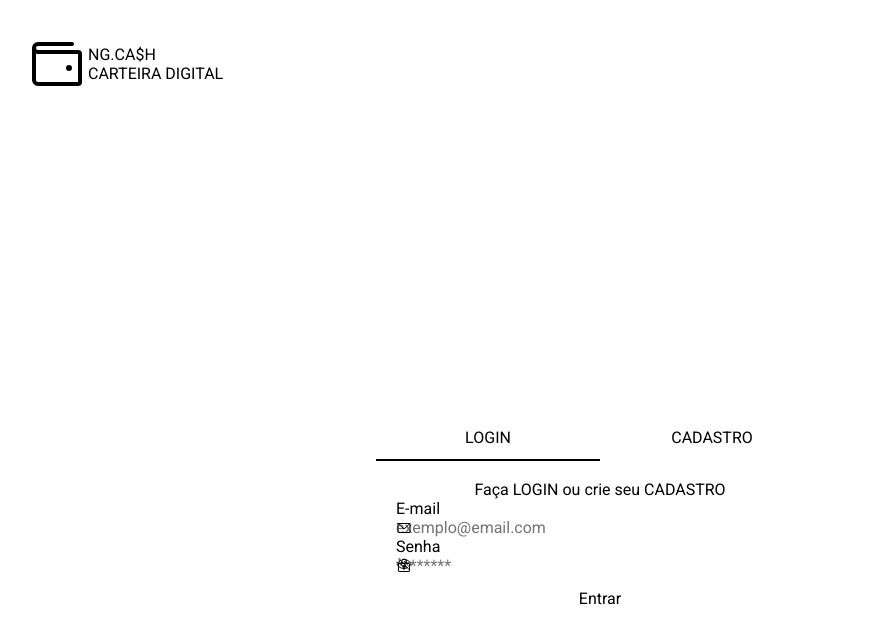
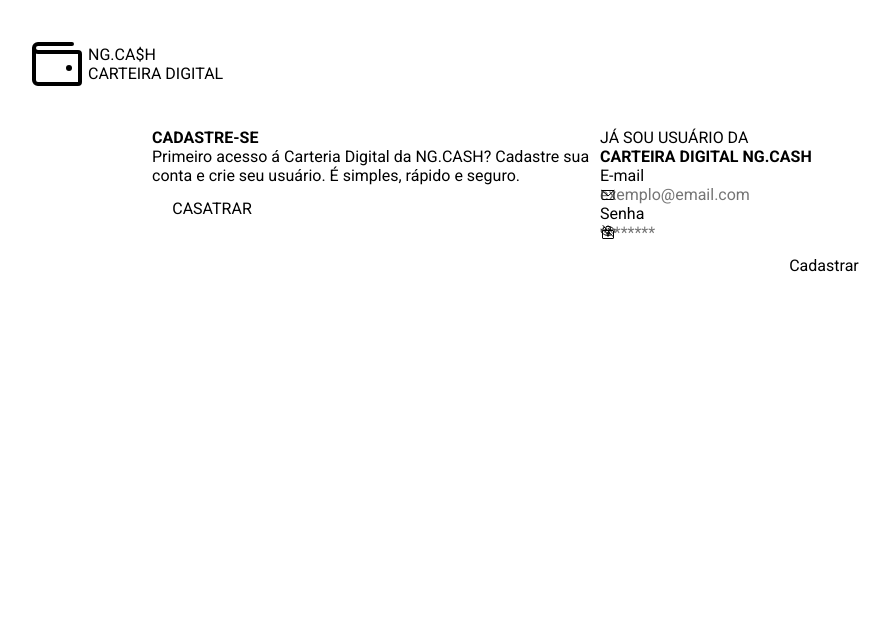
Before and after one commit to amosrodrigues/web-digital-cash, a Next.js app in the folder web/: page /create in a window 1280 px wide. Shown: the top 642 px of the page, without its empty margins (40-928 px from the left). Built offline with nearby package versions, Linux system fonts and the light colour scheme; no server answers.

Commit message:
reafactor: ajusts screns oh the pages.

```diff
--- a/web/src/components/SignIn/index.ts
+++ /dev/null
@@ -1,2 +0,0 @@
-export * from './Login'
-export * from './Login'
--- a/web/src/pages/create/index.tsx
+++ b/web/src/pages/create/index.tsx
@@ -1,35 +1,34 @@
-import { Login } from '../../components/SignIn'
-import { Create } from '../../components/SignIn/Create'
+import { Button } from '../../components/Button'
+import { Create } from '../../screens/Create'
 import { Text } from '../../components/Text'
+
+import Link from 'next/link'
+
 import {
-  AppContainer,
-  TabsContent,
-  TabsList,
-  TabsRoot,
-  TabsTrigger,
+  CreateContainer,
+  SectionCreate,
+  SectionSignIn,
 } from '../../styles/pages/create'
 
 export default function App() {
   return (
-    <AppContainer>
-      <TabsRoot defaultValue="tab1">
-        <TabsList aria-label="Faça login ou um novo cadastro">
-          <TabsTrigger className="TabsTrigger" value="tab1">
-            LOGIN
-          </TabsTrigger>
-          <TabsTrigger className="TabsTrigger" value="tab2">
-            CADASTRO
-          </TabsTrigger>
-        </TabsList>
-        <TabsContent value="tab1">
-          <Text>Faça LOGIN ou crie seu CADASTRO</Text>
-          <Login />
-        </TabsContent>
-        <TabsContent value="tab2">
-          <Text>Cadastre-se e entre automaticamente</Text>
-          <Create />
-        </TabsContent>
-      </TabsRoot>
-    </AppContainer>
+    <CreateContainer>
+      <SectionCreate>
+        <Text as="h2">CADASTRE-SE</Text>
+        <Text>
+          Primeiro acesso á Carteria Digital da NG.CASH? Cadastre sua conta e
+          crie seu usuário. É simples, rápido e seguro.
+        </Text>
+        <Button as={Link} href="/create" variant="secondary">
+          CASATRAR
+        </Button>
+      </SectionCreate>
+
+      <SectionSignIn>
+        <Text>JÁ SOU USUÁRIO DA</Text>
+        <Text as="h2">CARTEIRA DIGITAL NG.CASH</Text>
+        <Create />
+      </SectionSignIn>
+    </CreateContainer>
   )
 }
--- a/web/src/pages/index.tsx
+++ b/web/src/pages/index.tsx
@@ -1,7 +1,7 @@
 import Link from 'next/link'
 import { Button } from '../components/Button'
-import { Login } from '../components/SignIn'
 import { Text } from '../components/Text'
+import { SignIn } from '../screens/SignIn'
 
 import {
   SectionCreate,
@@ -26,7 +26,7 @@
       <SectionSignIn>
         <Text>JÁ SOU USUÁRIO DA</Text>
         <Text as="h2">CARTEIRA DIGITAL NG.CASH</Text>
-        <Login />
+        <SignIn />
       </SectionSignIn>
     </SignInContainer>
   )
--- a/web/src/components/SignIn/Create.tsx
+++ b/web/src/screens/Create/index.tsx
@@ -1,8 +1,8 @@
 import { EnvelopeSimple, LockKey } from 'phosphor-react'
 import { useForm, SubmitHandler } from 'react-hook-form'
 import { yupResolver } from '@hookform/resolvers/yup'
-import { Button } from '../Button'
-import { TextInput } from '../TextInput'
+import { Button } from '../../components/Button'
+import { TextInput } from '../../components/TextInput'
 import { FormContainer } from './styles'
 
 import { toast, ToastContainer } from 'react-toastify'
@@ -11,7 +11,7 @@
 import { ErrorMessage } from '@hookform/error-message'
 
 import * as yup from 'yup'
-import { Loading } from '../Loading'
+import { Loading } from '../../components/Loading'
 
 type SignInFormData = {
   email?: string
--- a/web/src/styles/pages/create.ts
+++ b/web/src/styles/pages/create.ts
@@ -1,78 +1,106 @@
 import { styled } from '../../styles'
 import * as Tabs from '@radix-ui/react-tabs'
 
-export const AppContainer = styled('div', {
+export const CreateContainer = styled('main', {
+  display: 'flex',
+  alignItems: 'flex-start',
+  justifyContent: 'center',
+  gap: '$10',
+  width: '90%',
+  maxWidth: 1180,
+})
+
+export const SectionCreate = styled('section', {
   display: 'flex',
   flexDirection: 'column',
-  alignItems: 'center',
-  justifyContent: 'center',
-  height: '100vh',
-})
+  alignItems: 'flex-start',
+  padding: '$8 $4',
+  gap: '$4',
+  width: 'min(90%, 28rem)',
 
-export const TabsRoot = styled(Tabs.Root, {
-  display: 'flex',
-  flexDirection: 'column',
-  width: 'min(90vw, 28rem)',
   boxShadow: '0 2px 10px $gray400',
-})
 
-export const TabsList = styled(Tabs.List, {
-  flexShrink: '0',
-  display: 'flex',
-  borderBottom: '1px solid $gray500',
-})
-
-export const TabsTrigger = styled(Tabs.Trigger, {
-  fontFamily: 'inherit',
-  backgroundColor: '$gray800',
-  padding: '0 20px',
-  height: '45px',
-  flex: '1',
-  display: 'flex',
-  alignItems: 'center',
-  justifyContent: 'center',
-  fontSize: '$lg',
-  lineHeight: '$base',
-  color: '$gray100',
-  userSelect: 'none',
-  cursor: 'pointer',
-  border: 0,
-
-  '&:first-child': {
-    borderTopLeftRadius: '$sm',
-    '&:not([data-state="inactive"])': {
-      color: '$ngcash300',
-      boxShadow: 'inset 0 -1px 0 0 currentColor, 0 1px 0 0 currentColor',
-    },
+  a: {
+    marginTop: '$4',
   },
 
-  '&:last-child': {
-    borderTopRightRadius: '$sm',
-    '&:not([data-state="inactive"])': {
-      color: '$ngcash300',
-      boxShadow: 'inset 0 -1px 0 0 currentColor, 0 1px 0 0 currentColor',
-    },
+  '> h2': {
+    fontSize: '$lg',
   },
 
-  '&:hover': {
-    color: '$ngcash500',
-  },
-
-  '&:focus': {
-    position: 'relative',
-    boxShadow: '0 0 0 2px $ngcash500',
+  '> p': {
+    color: '$gray200',
   },
 })
 
-export const TabsContent = styled(Tabs.Content, {
-  flexGrow: '1',
-  padding: '20px',
-  backgroundColor: '$gray600',
-  borderBottomLeftRadius: '$sm',
-  borderBottomRightRadius: '$sm',
-  outline: 'none',
+export const SectionSignIn = styled('section', {
+  display: 'flex',
+  flexDirection: 'column',
+  padding: '$8 $4',
+  width: 'min(90%, 28rem)',
+  boxShadow: '0 2px 10px $gray400',
 
-  p: {
-    textAlign: 'center',
+  '> p': {
+    color: '$gray200',
+  },
+
+  '> h2': {
+    marginBottom: '$2',
+    fontSize: '$lg',
   },
 })
+
+// export const TabsTrigger = styled(Tabs.Trigger, {
+//   fontFamily: 'inherit',
+//   backgroundColor: '$gray800',
+//   padding: '0 20px',
+//   height: '45px',
+//   flex: '1',
+//   display: 'flex',
+//   alignItems: 'center',
+//   justifyContent: 'center',
+//   fontSize: '$lg',
+//   lineHeight: '$base',
+//   color: '$gray100',
+//   userSelect: 'none',
+//   cursor: 'pointer',
+//   border: 0,
+
+//   '&:first-child': {
+//     borderTopLeftRadius: '$sm',
+//     '&:not([data-state="inactive"])': {
+//       color: '$ngcash300',
+//       boxShadow: 'inset 0 -1px 0 0 currentColor, 0 1px 0 0 currentColor',
+//     },
+//   },
+
+//   '&:last-child': {
+//     borderTopRightRadius: '$sm',
+//     '&:not([data-state="inactive"])': {
+//       color: '$ngcash300',
+//       boxShadow: 'inset 0 -1px 0 0 currentColor, 0 1px 0 0 currentColor',
+//     },
+//   },
+
+//   '&:hover': {
+//     color: '$ngcash500',
+//   },
+
+//   '&:focus': {
+//     position: 'relative',
+//     boxShadow: '0 0 0 2px $ngcash500',
+//   },
+// })
+
+// export const TabsContent = styled(Tabs.Content, {
+//   flexGrow: '1',
+//   padding: '20px',
+//   backgroundColor: '$gray600',
+//   borderBottomLeftRadius: '$sm',
+//   borderBottomRightRadius: '$sm',
+//   outline: 'none',
+
+//   p: {
+//     textAlign: 'center',
+//   },
+// })
```
Also changed, not shown: web/src/pages/home/index.tsx (+30 -1 lines), web/src/screens/SignIn/index.tsx (renamed from web/src/components/SignIn/Login.tsx, +4 -4 lines), web/src/screens/SignIn/styles.ts (added, +24 -0 lines), web/src/styles/pages/home.ts (added, +79 -0 lines), web/src/styles/pages/signIn.ts (+9 -65 lines), web/tsconfig.json (+3 -14 lines), web/src/screens/Create/styles.ts (renamed from web/src/components/SignIn/styles.ts).
